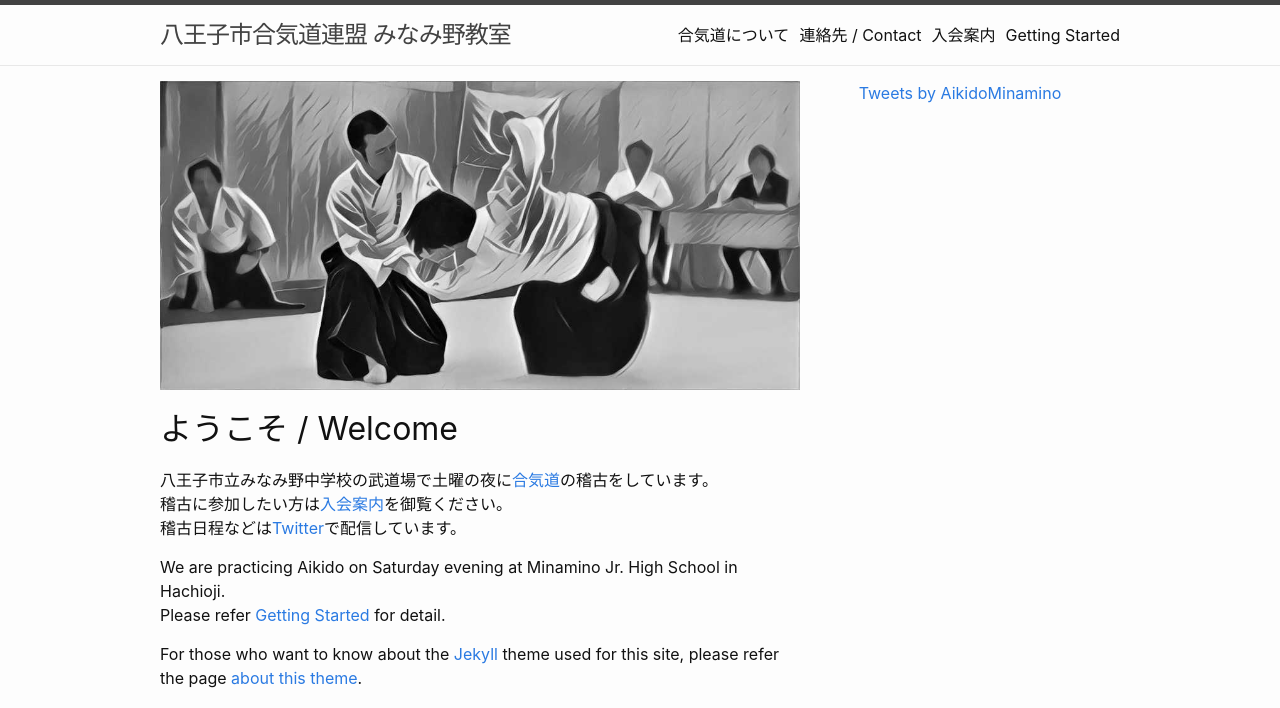
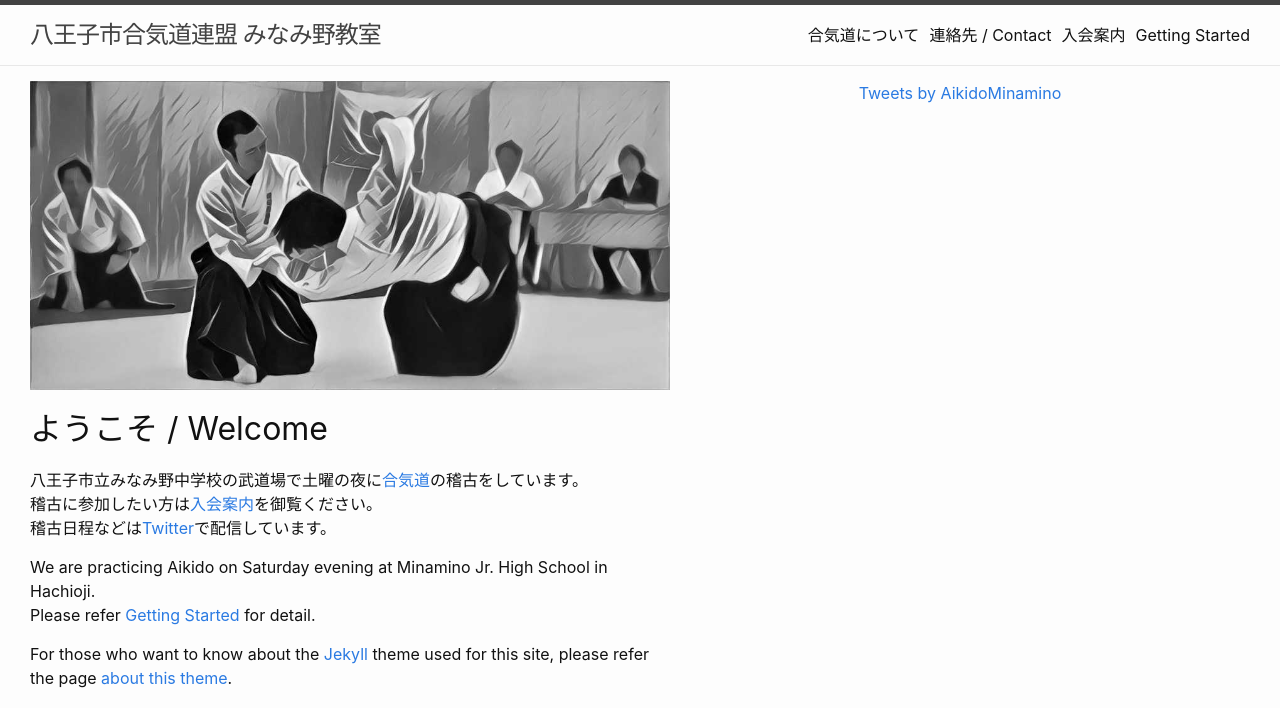
Before and after one commit to minamino-aikido/minamino-aikido.github.io, a Jekyll site: the page built from index.html, in a window 1280 px wide. Shown: the top 708 px of the page. Built offline with Jekyll 4.4.1, drawn with Linux system fonts in a browser that asks for light colours; the list of posts is cut into pages by our own code; comment, search, counter and statistics services are not loaded; grey boxes are pictures that could not be loaded.

Commit message:
[fix] layout error on narrow screen.

```diff
--- a/_sass/minamino/_base.scss
+++ b/_sass/minamino/_base.scss
@@ -179,6 +179,7 @@
 .wrapper {
   max-width: -webkit-calc(#{$content-width} - (#{$spacing-unit} * 2));
   max-width:         calc(#{$content-width} - (#{$spacing-unit} * 2));
+  min-width:		 calc(100% - (#{$spacing-unit} * 2));
   margin-right: auto;
   margin-left: auto;
   padding-right: $spacing-unit;
--- a/_sass/minamino/_layout.scss
+++ b/_sass/minamino/_layout.scss
@@ -256,7 +256,7 @@
   background-repeat: no-repeat;
   background-position: center;
   @include media-query($on-1row) {
-    width: 100%;
+    width: auto;
   }
 }
 
```
